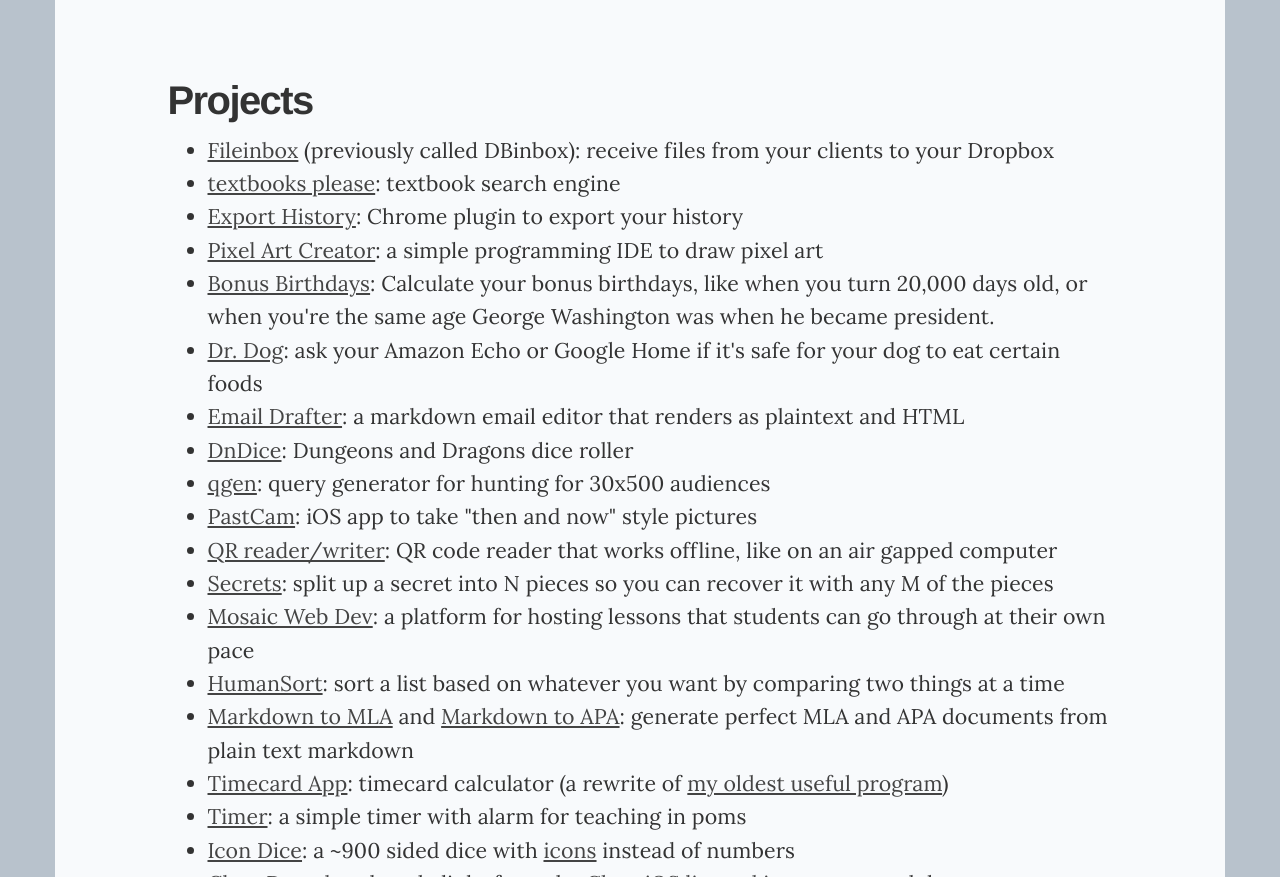
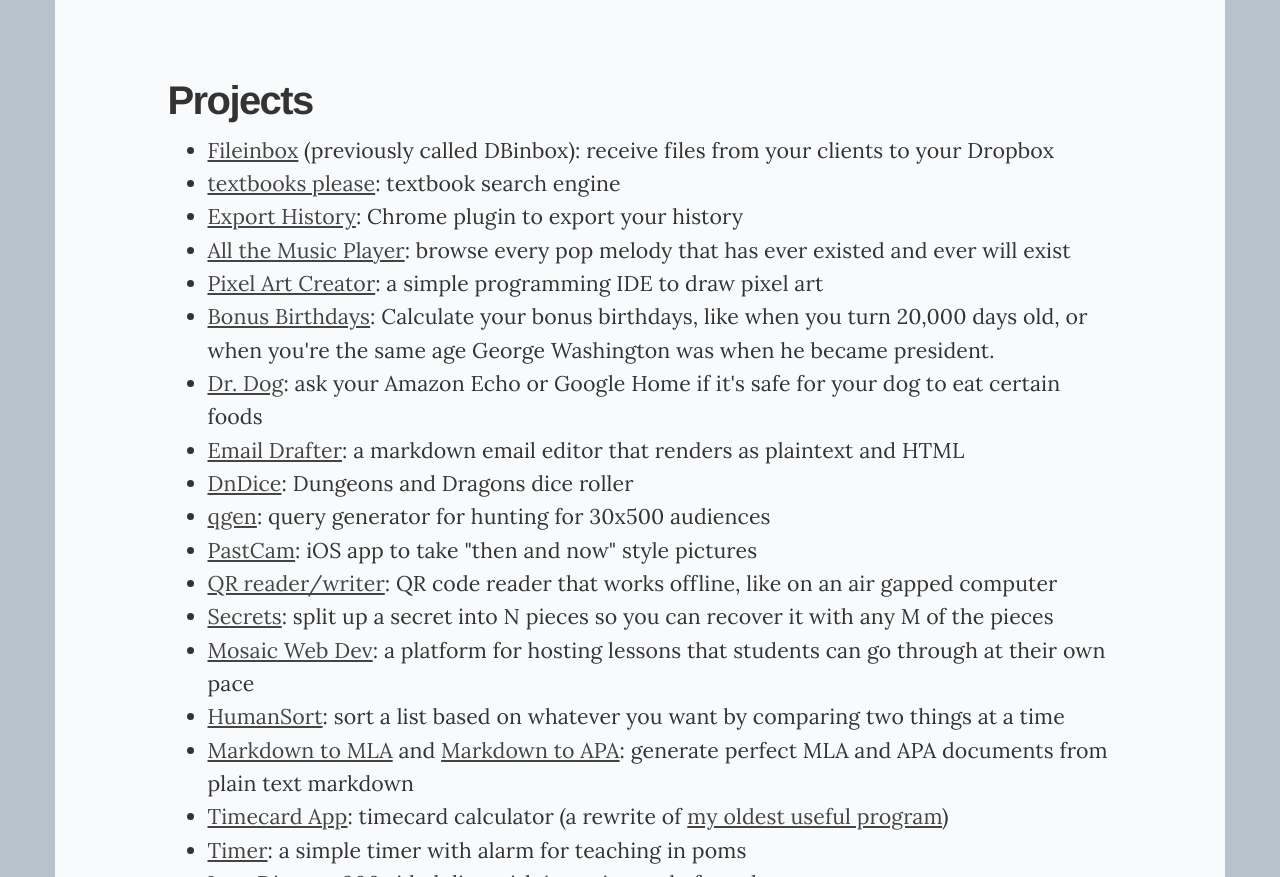
Before and after one commit to christiangenco/christiangenco.github.io, a Jekyll site: the page built from index.html, in a window 1280 px wide and 900 px high, scrolled down 1684 px, cut to the strip 23-900 px from the top of the window. Built offline with Jekyll 4.4.1, drawn with Linux system fonts in a browser that asks for light colours; nearby versions of some CDN libraries.

Commit message:
add allthemusic project link

```diff
--- a/index.html
+++ b/index.html
@@ -170,6 +170,10 @@
           href="https://chrome.google.com/webstore/detail/export-history/hcohnnbbiggngobheobhdipbgmcbelhh?hl=en-US"
           >Export History</a
         >: Chrome plugin to export your history
+      </li>
+      <li>
+        <a target="_blank" href="https://gen.co/allthemusic/?notes=53325332">All the Music Player</a>:
+        browse every pop melody that has ever existed and ever will exist
       </li>
       <li>
         <a target="_blank" href="https://gen.co/pixels/">Pixel Art Creator</a>:
```
